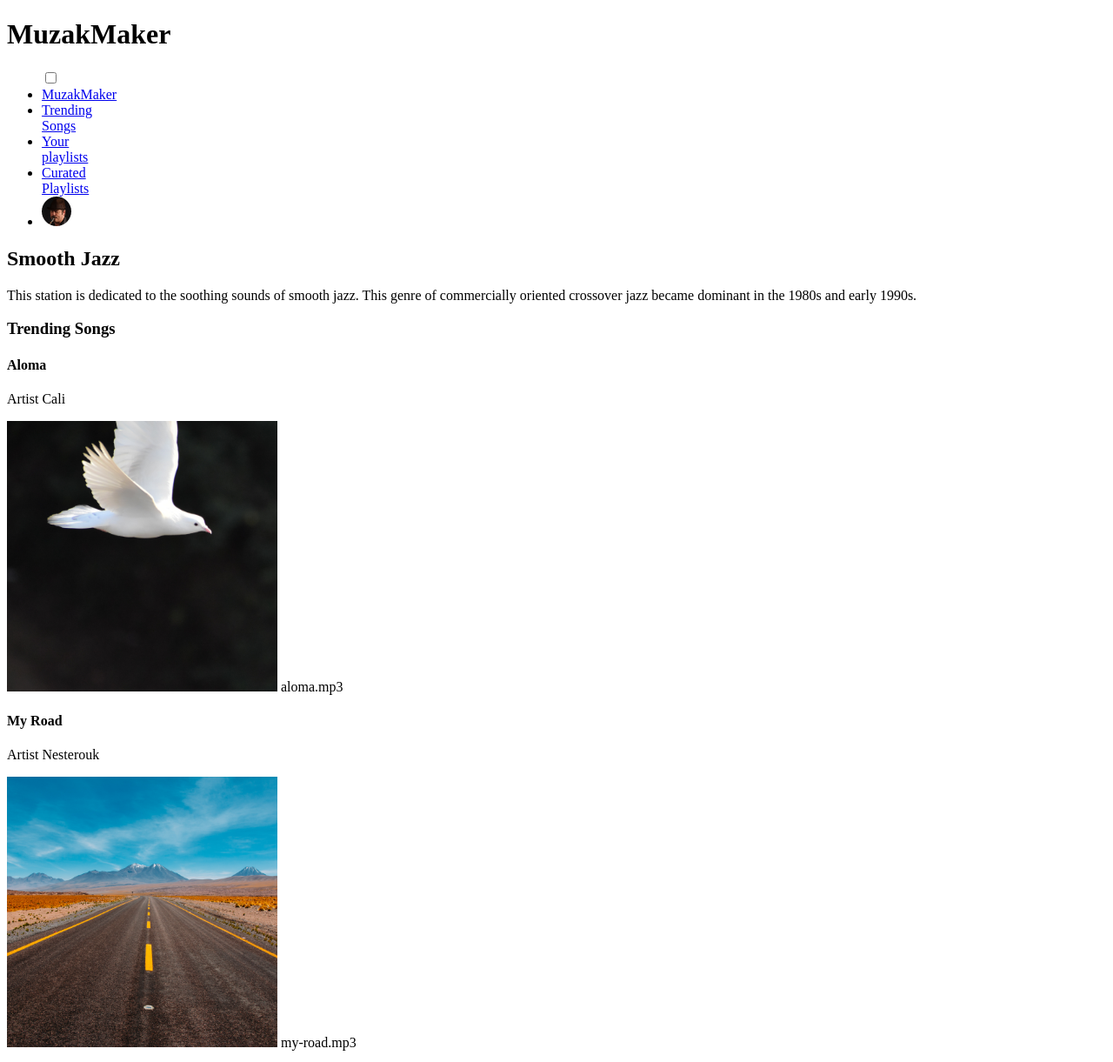
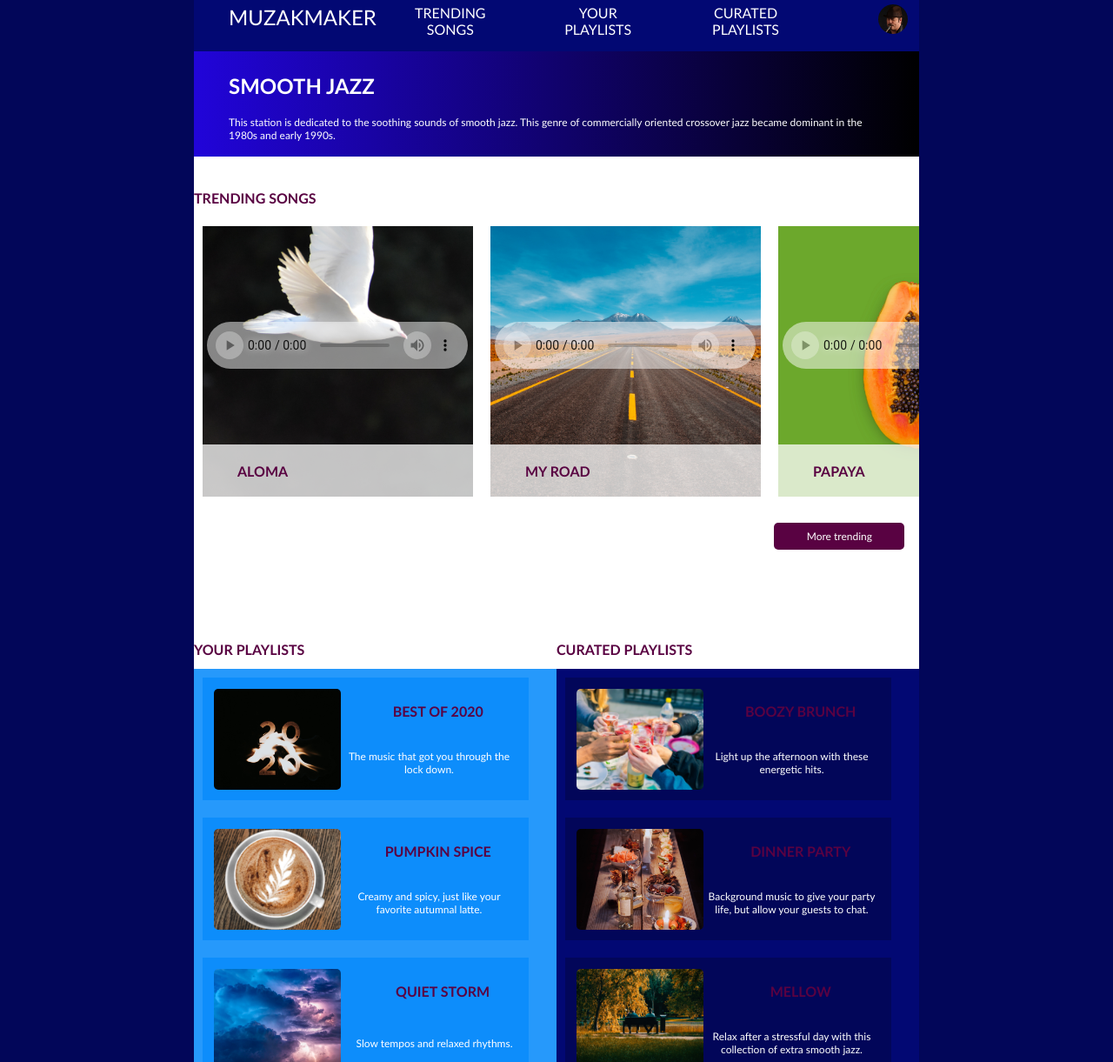
Before and after one commit to tichihar/streamingmedia, a plain HTML site: page index.html in a window 1280 px wide. Shown: the top 1221 px of the page at 87% size. Drawn offline with Linux system fonts and the light colour scheme.

Commit message:
content added
modified css file as well as index file

```diff
--- a/index.html
+++ b/index.html
@@ -9,13 +9,17 @@
 </head>
 <body>
 <header>
-    <h1>MuzakMaker</h1>
+    <section id="bio">
+        <h1>Smooth Jazz</h1>
+        <p>This station is dedicated to the soothing sounds of smooth jazz. This genre of commercially oriented crossover jazz became dominant in the 1980s and early 1990s.</p>
+    </section>
 </header>
 
 <nav>
+    <h2>Main Navigation</h2>
+    <input type="checkbox" id="dropdown"/>
+    <label for="dropdown"><span></span></label>
     <ul>
-        <input type="checkbox" id="dropdown"/>
-        <label for="dropdown"><span></span></label>
         <li><a href="#home">MuzakMaker</a></li>
         <li><a href="#trending">Trending <br />Songs</a></li>
         <li><a href="#playlists">Your <br />playlists</a></li>
@@ -25,123 +29,169 @@
 </nav>
 
 <main>
-    <h2>Smooth Jazz</h2>
-    <p>This station is dedicated to the soothing sounds of smooth jazz. This genre of commercially oriented crossover jazz became dominant in the 1980s and early 1990s.</p>
-
-    <section>
-        <h3>Trending Songs</h3>
-
+    <section id="trending_box">
+        <h2>Trending Songs</h2>
+        <div id="trending">
         <section>
-            <h4>Aloma</h4>
-            <p>Artist Cali</p>
-            <img src="images/aloma-cover.png" alt="">
-            aloma.mp3
+            <div>
+            <h3>Aloma</h3>
+                <dl>
+                    <dt>Artist</dt>
+                    <dd>Cali</dd>
+                </dl>
+            </div>
+            <img src="images/aloma-cover.png" alt=""/>
+            <audio
+                controls
+                src="audio/aloma.mp3">
+            </audio>
         </section>
 
         <section>
-            <h4>My Road</h4>
-            <p>Artist Nesterouk</p>
-            <img src="images/my-road-cover.png" alt="">
-            my-road.mp3
+            <div>
+            <h3>My Road</h3>
+                <dl>
+                    <dt>Artist</dt>
+                    <dd>Nesterouk</dd>
+                </dl>
+            </div>
+            <img src="images/my-road-cover.png" alt=""/>
+            <audio
+                controls
+                src="audio/my-road.mp3">
+            </audio>
         </section>
 
         <section>
-            <h4>Papaya</h4>
-            <p>Artist Dredstudio</p>
-            <img src="images/papaya-cover.png" alt="">
-            papaya.mp3
+            <div>
+            <h3>Papaya</h3>
+                <dl>
+                    <dt>Artist</dt>
+                    <dd>Dredstudio</dd>
+                </dl>
+            </div>
+            <img src="images/papaya-cover.png" alt=""/>
+            <audio
+                controls
+                src="audio/papaya.mp3">
+            </audio>
         </section>
 
         <section>
-            <h4>Smoothies</h4>
-            <p>Artist Black Rhomb</p>
-            <img src="images/smoothies-cover.png" src="">
-            smoothies.mp3
+            <div>
+            <h3>Smoothies</h3>
+                <dl>
+                    <dt>Artist</dt>
+                    <dd>Black Rhomb</dd>
+                </dl>
+            </div>
+            <img src="images/smoothies-cover.png" src=""/>
+            <audio
+                controls
+                src="audio/smoothies.mp3">
+            </audio>
         </section>
 
         <section>
-            <h4>Successful Performance</h4>
-            <p>Artist Ricky Bombino</p>
-            <img src="images/successful-performance-cover.png">
-            successful-performance.mp3
+            <div>
+            <h3>Successful Performance</h3>
+                <dl>
+                    <dt>Artist</dt>
+                    <dd>Ricky Bombino</dd>
+                </dl>
+            </div>
+            <img src="images/successful-performance-cover.png" alt=""/>
+            <audio
+                controls
+                src="audio/successful-performance.mp3">
+            </audio>
         </section>
-
-        <a href="#trending">More trending</a>
+        </div>
+        <section id="links">
+            <a href="#trending">More trending</a>
+        </section>
     </section>
 
-    <section>
-        <section>
-            <h3>Your Playlists</h3>
+    <section id="playlists_box">
+    <h2>Your Playlists</h2>
+    <div id="playlists">
             <section>
-                <img src="images/best-of-2020-cover.png" alt="">
-                <h4>Best of 2020</h4>
+                <img src="images/best-of-2020-cover.png" alt=""/>
+                <h3>Best of 2020</h3>
                 <p>The music that got you through the lock down.</p>
             </section>
 
             <section>
-                <img src="images/pumpkin-spice-cover.png" alt="">
-                <h4>Pumpkin Spice</h4>
+                <img src="images/pumpkin-spice-cover.png" alt=""/>
+                <h3>Pumpkin Spice</h3>
                 <p>Creamy and spicy, just like your favorite autumnal latte.</p>
             </section>
 
             <section>
-                <img src="images/quiet-storm-cover.png" alt="">
-                <h4>Quiet Storm</h4>
+                <img src="images/quiet-storm-cover.png" alt=""/>
+                <h3>Quiet Storm</h3>
                 <p>Slow tempos and relaxed rhythms.</p>
             </section>
 
             <section>
-                <img src="images/smooth-jazz-cover.png" alt="">
-                <h4>Smooth Jazz</h4>
+                <img src="images/smooth-jazz-cover.png" alt=""/>
+                <h3>Smooth Jazz</h3>
                 <p>The pioneers of smooth jazz</p>
             </section>
 
             <section>
-                <img src="images/smooth-study-cover.png" alt="">
-                <h4>Smooth Study</h4>
+                <img src="images/smooth-study-cover.png" alt=""/>
+                <h3>Smooth Study</h3>
                 <p>Background music to keep you going while you study.</p>
             </section>
+    </div>
+    <section id="links">
         <a href="#playlists">All your playlists</a>
-        </section>
+    </section>
+    </section>
 
-        <section>
-            <h3>Curated Playlists</h3>
+    <section id="curated_box">
+    <h2>Curated Playlists</h2>
+    <div id="curated">
             <section>
-                <img src="images/boozy-brunch-cover.png" alt="">
-                <h4>Boozy Brunch</h4>
+                <img src="images/boozy-brunch-cover.png" alt=""/>
+                <h3>Boozy Brunch</h3>
                 <p>Light up the afternoon with these energetic hits.</p>
             </section>
 
             <section>
-                <img src="images/dinner-party-cover.png" alt="">
-                <h4>Dinner Party</h4>
+                <img src="images/dinner-party-cover.png" alt=""/>
+                <h3>Dinner Party</h3>
                 <p>Background music to give your party life, but allow your guests to chat.</p>
             </section>
 
             <section>
-                <img src="images/mellow-cover.png" alt="">
-                <h4>Mellow</h4>
+                <img src="images/mellow-cover.png" alt=""/>
+                <h3>Mellow</h3>
                 <p>Relax after a stressful day with this collection of extra smooth jazz.</p>
             </section>
 
             <section>
-                <img src="images/jazz-chill-cover.png">
-                <h4>Jazz and Chill</h4>
+                <img src="images/jazz-chill-cover.png" alt=""/>
+                <h3>Jazz and Chill</h3>
                 <p>Set the mood with these silky sounds.</p>
             </section>
 
             <section>
-                <img src="images/smooth-saxophone-cover.png" alt="">
-                <h4>Jazz Saxophone</h4>
+                <img src="images/smooth-saxophone-cover.png" alt=""/>
+                <h3>Jazz Saxophone</h3>
                 <p>The greatest collection of your sax favorites.</p>
             </section>
+    </div>
+    <section id="links">
         <a href="#curated">More curated</a>
-        </section>
+    </section>
     </section>
 </main>
 
 <footer>
     <small>Copyright 2022 Smooth Jazz</small>
 </footer>
+
 </body>
 </html>
--- a/style.css
+++ b/style.css
@@ -0,0 +1,331 @@
+/* Text Style */
+
+html {
+    font-family: Optima, sans-serif;
+    color: #ffffff;
+}
+
+h1 {
+    text-transform: uppercase;
+    font-size: 1.5em;
+}
+
+h2, h3 {
+    text-transform: uppercase;
+    font-size: 1em;
+    color: #590242;
+}
+
+p {
+    font-size: .75em;
+}
+
+/* Style */
+
+html {
+    background-color: #020659;
+}
+
+body  {
+    display: grid;
+    margin: 0 auto;
+    width: 375px;
+    background-color: #ffffff;
+  }
+
+#bio {
+    background: linear-gradient(90deg, #2104D9, black);
+    padding: 5px 60px 5px 40px;
+    grid-row-start:2;
+}
+
+nav{
+    background-color:#020873;
+    grid-row-start: 1;
+}
+
+nav h2 {
+    display:none;
+    margin:0;
+}
+
+nav ul {
+    text-decoration:none;
+    text-align:center;
+}
+
+nav li {
+    list-style:none;
+    text-transform: uppercase;
+    padding: 5px 0 5px 0;
+    grid-row: 1/2;
+}
+
+nav li:first-child {
+    font-size:1.5em;
+    font-variant: small-caps;
+    position: absolute;
+    left: 40%;
+    top:11px;
+}
+
+a:link, a:visited, a:hover, a:active {
+    color: #ffffff;
+  }
+
+a {
+    text-decoration: none;
+}
+
+ul{
+    overflow: hidden;
+    max-height: 0;
+    transition: max-height .2s ease-out;
+    margin:0;
+    padding-left:0;
+}
+
+label {
+    cursor: pointer;
+    display: inline-block;
+    padding: 28px 20px;
+    position: relative;
+    user-select: none;
+}
+label span {
+    background-color: #ffffff;
+    display: block;
+    height: 2px;
+    position: relative;
+    transition: background-color .2s ease-out;
+    width: 18px;
+}
+label span:before, label span:after {
+    background: #ffffff;
+    content: '';
+    display: block;
+    height: 100%;
+    position: absolute;
+    transition: all .2s ease-out;
+    width: 100%;
+}
+label span:before {
+    top: 5px;
+}
+label span:after {
+    top: -5px;
+}
+input {
+    display: none;
+}
+input:checked ~ ul {
+    max-height: 500px;
+}
+input:checked ~ label span {
+    background: transparent;
+}
+input:checked ~ label span:before {
+    transform: rotate(-45deg);
+}
+input:checked ~ label span:after {
+    transform: rotate(45deg);
+}
+input:checked ~ label:not(.steps) span:before, input:checked ~ label:not(.steps) span:after {
+    top: 0;
+}
+
+#trending_box, #playlists_box, #curated_box {
+    margin-top: 25px;
+    margin-bottom:25px;
+}
+
+h3 {
+    padding-left: 10%;
+    padding-bottom:2%;
+}
+
+#links {
+    margin:2% 0 5% 10%;
+    font-size: .75em;
+    width:150px;
+    padding-top:8px;
+    padding-bottom:8px;
+    background-color:#590242;
+    display: block;
+    text-align:center;
+    border-radius: 5px;
+}
+
+#links:hover {
+    background-color: #020659;
+}
+
+#trending, #playlists, #curated {
+    display:grid;
+    grid-template-columns: 1fr 1fr 1fr 1fr 1fr;
+    width:375px;
+    overflow:scroll;
+    overflow-y: hidden;
+}
+
+#trending section{
+    margin: 10px;
+    position: relative;
+}
+
+#trending div {
+    position: absolute;
+    top: 251px;
+    background-color: rgba(255, 255, 255, .75);
+    padding: 5px;
+    height: 50px;
+    width: 350px;
+}
+
+dl {
+    display: flex;
+}
+
+dt {
+    padding-right: 5px;
+}
+
+audio {
+    position: absolute;
+    bottom: 150px;
+    left: 5px;
+}
+
+audio::-webkit-media-controls-mute-button {
+    background-color: #ffffff;
+    border-radius: 50%;
+}
+audio::-webkit-media-controls-play-button {
+    background-color: #ffffff;
+    border-radius: 50%;
+}
+audio::-webkit-media-controls-enclosure {
+    background-color:rgba(255, 255, 255, .5);
+}
+
+#playlists {
+    background-color: #2699FB;
+}
+
+#playlists section {
+    background-color: #0D8dfb;
+}
+
+#curated {
+    background-color:#020873;
+}
+
+#curated section {
+    background-color:#020659;
+}
+
+#playlists section, #curated section {
+    color:#ffffff;
+    width:150px;
+    text-align: center;
+    margin: 10px 20px 10px 10px;
+    padding: 5%;
+}
+
+#playlists section:last-child, #curated section:last-child{
+    margin-right:10px;
+}
+
+#trending_box ::-webkit-scrollbar {
+    width: 15px;
+}
+
+#trending_box ::-webkit-scrollbar-track {
+    box-shadow: inset 0 0 15px #590242;
+}
+
+#trending_box ::-webkit-scrollbar-thumb {
+    background: #590242;
+    border-radius:5px;
+}
+
+#trending_box ::-webkit-scrollbar-thumb:hover {
+    background: #020659;
+}
+
+footer {
+    font-size: .75em;
+    text-align: center;
+    background-color: #ffffff;
+    color: #590242;
+    padding-bottom: 10px;
+}
+
+@media screen and (min-width:834px) {
+    body {
+        width:834px;
+        margin: 0 auto;
+    }
+    ul {
+        overflow: visible;
+        position: absolute;
+        top: 0;
+        display: grid;
+        grid-template-columns: 1fr 1fr 1fr 1fr 1fr;
+        padding-left:40px;
+    }
+    label span, input {
+        display: none;
+    }
+
+    nav li:first-child {
+        position:unset;
+    }
+
+    main{
+        display:grid;
+        grid-template-columns: 1fr 1fr;
+    }
+
+    #playlists, #curated {
+        width: 417px;
+        grid-template-columns:1fr;
+        height:515px;
+    }
+
+    #playlists section, #curated section{
+        display:grid;
+        grid-template-areas:
+        "image name"
+        "image script";
+        width: 350px;
+        margin-right:10px;
+        padding:3%;
+    }
+
+    #playlists section p, #curated section p {
+        grid-area: script;
+    }
+
+    #playlists section img, #curated section img {
+        grid-area: image;
+    }
+
+    #playlists section h4, #curated section h4 {
+        grid-area: name;
+        bottom: 10px;
+    }
+
+    #trending_box {
+        grid-column:1/3;
+    }
+
+    #trending {
+        width: 834px;
+    }
+
+    #links {
+        float:right;
+        margin-right: 2%;
+    }
+}
```
